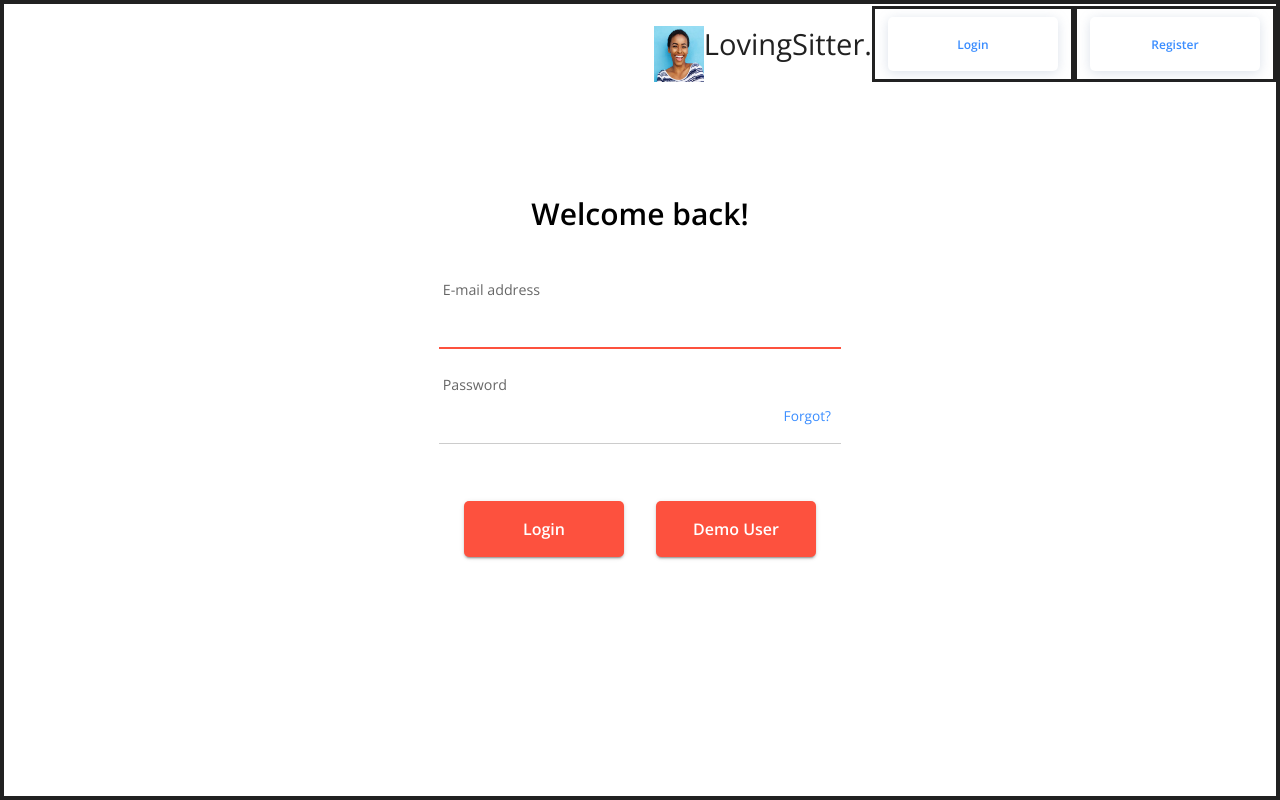
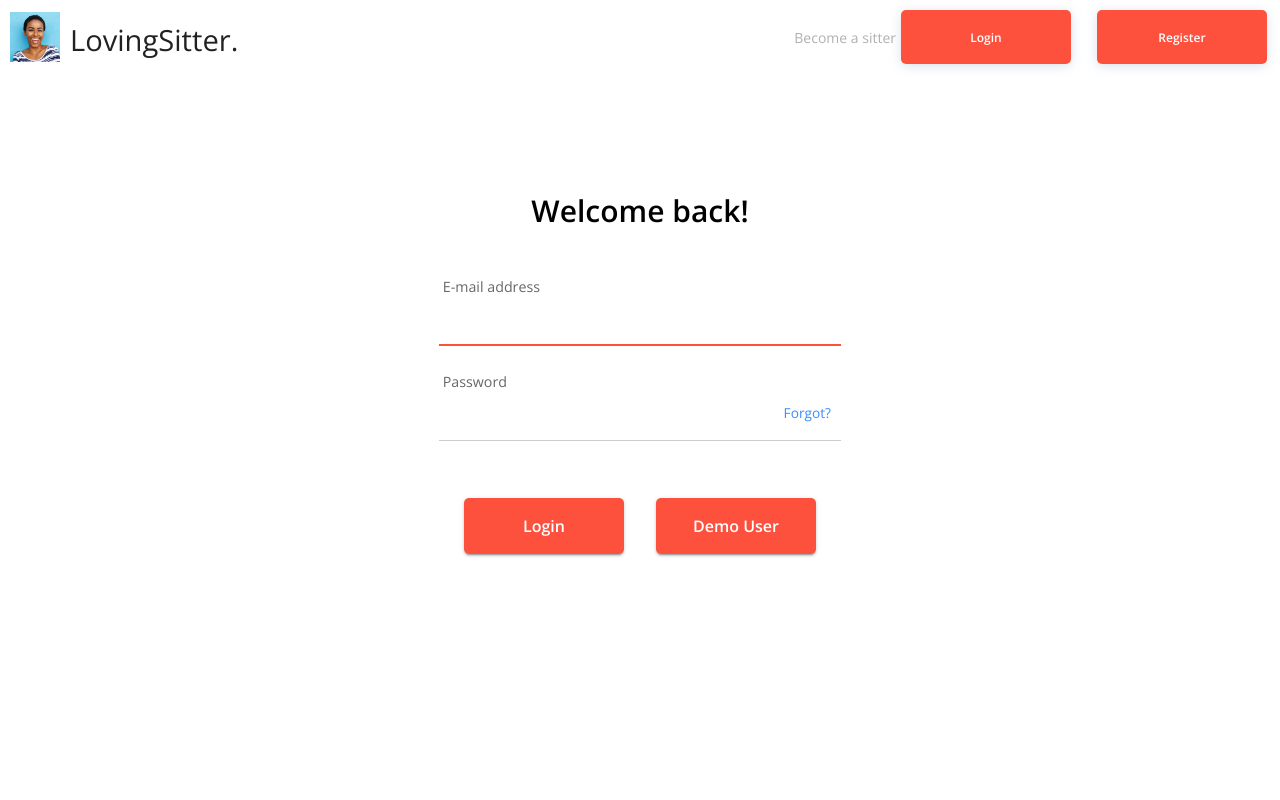
Before and after one commit to hatchways/team-french-onion, a React (Create React App) app in the folder client/: page /login in a window 1280 px wide. Built offline with nearby package versions, Linux system fonts and the light colour scheme.

Commit message:
edit login page

```diff
--- a/client/src/components/AuthHeader/AuthHeader.tsx
+++ b/client/src/components/AuthHeader/AuthHeader.tsx
@@ -14,7 +14,7 @@ const AuthHeader = ({ linkTo, asideText, btnText }: Props): JSX.Element => {
   const classes = useStyles();
 
   return (
-    <Box border={3} p={1} className={classes.authHeader}>
+    <Box p={1} className={classes.authHeader}>
       <Typography className={classes.accAside}>{asideText}</Typography>
       <Link to={linkTo} className={classes.link}>
         <Button color="inherit" className={classes.accBtn} variant="contained">
--- a/client/src/components/AuthHeader/useStyles.ts
+++ b/client/src/components/AuthHeader/useStyles.ts
@@ -25,8 +25,8 @@ const useStyles = makeStyles((theme) => ({
     height: 54,
     borderRadius: theme.shape.borderRadius,
     filter: 'drop-shadow(0px 2px 6px rgba(74,106,149,0.2))',
-    backgroundColor: '#ffffff',
-    color: '#3a8dff',
+    backgroundColor: '#fd513e',
+    color: '#ffffff',
     boxShadow: 'none',
     marginRight: 5,
   },
--- a/client/src/pages/Login/Login.tsx
+++ b/client/src/pages/Login/Login.tsx
@@ -39,16 +39,16 @@ export default function Login(): JSX.Element {
   return (
     <Grid container component="main" className={classes.root}>
       <CssBaseline />
-      <Grid item xs={12} /*sm={8} md={7}*/ elevation={6} component={Paper} square>
-        <Box border={4} className={classes.authWrapper}>
+      <Grid item xs={12} sm={12} md={12} elevation={6} component={Paper} square>
+        <Box className={classes.authWrapper}>
           <Box className={classes.header}>
             <Box className={classes.logo}>
               <img width="50px" src={logo} />
-              <Typography component="h1" variant="h4">
+              <Typography className={classes.logoText} component="h1" variant="h4">
                 LovingSitter.
               </Typography>
             </Box>
-            <AuthHeader linkTo="/login" asideText="" btnText="Login" />
+            <AuthHeader linkTo="/login" asideText="Become a sitter" btnText="Login" />
             <AuthHeader linkTo="/signup" asideText="" btnText="Register" />
           </Box>
           <Box width="100%" maxWidth={450} p={3} alignSelf="center">
--- a/client/src/pages/Login/LoginForm/useStyles.ts
+++ b/client/src/pages/Login/LoginForm/useStyles.ts
@@ -27,7 +27,7 @@ const useStyles = makeStyles((theme) => ({
     borderRadius: theme.shape.borderRadius,
     marginTop: 49,
     fontSize: 16,
-    backgroundColor: '#FD513E',
+    backgroundColor: '#fd513e',
     fontWeight: 'bold',
   },
 }));
--- a/client/src/pages/Login/useStyles.ts
+++ b/client/src/pages/Login/useStyles.ts
@@ -11,12 +11,17 @@ const useStyles = makeStyles(() => ({
   },
   logo: {
     display: 'flex',
-    flexGrow: 1,
-    marginTop: 20,
+    maxHeight: 50,
+    flexGrow: 3,
+    margin: 10,
+  },
+  logoText: {
+    marginLeft: 10,
+    paddingTop: 10,
   },
   authWrapper: {
     display: 'flex',
-    alignItems: 'flex-end',
+    /*alignItems: 'flex-end',*/
     justifyContent: 'space-between',
     flexDirection: 'column',
     minHeight: '100vh',
@@ -24,7 +29,6 @@ const useStyles = makeStyles(() => ({
   },
   header: {
     display: 'flex',
-    flexDirection: 'row',
   },
   welcome: {
     fontSize: 30,
--- a/client/src/pages/SignUp/SignUp.tsx
+++ b/client/src/pages/SignUp/SignUp.tsx
@@ -40,7 +40,7 @@ export default function Register(): JSX.Element {
   return (
     <Grid container component="main" className={classes.root}>
       <CssBaseline />
-      <Grid item xs={12} sm={8} md={7} elevation={6} component={Paper} square>
+      <Grid item xs={12} sm={12} md={12} elevation={6} component={Paper} square>
         <Box className={classes.authWrapper}>
           <AuthHeader linkTo="/login" asideText="Already have an account?" btnText="Login" />
           <Box width="100%" maxWidth={450} p={3} alignSelf="center">
```
